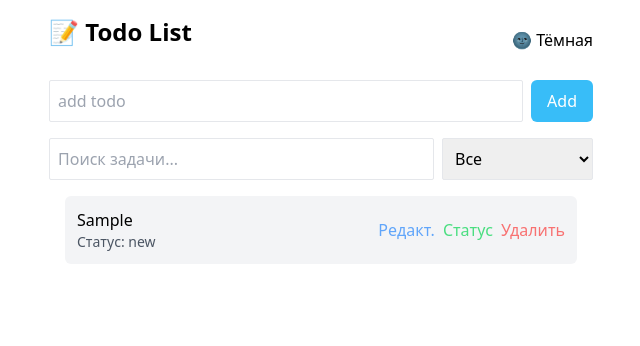
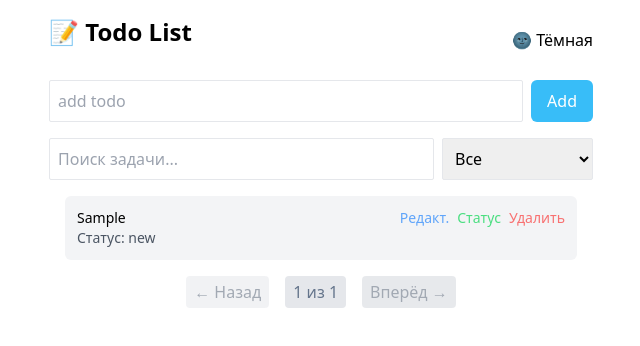
Before and after one commit to Dilmurat777/todo-list-created-of-chatGPT., a React (Vite) app: page / in a window 1280 px wide. Both pictures are taken after typing "Sample" into the empty fields and a click on the button "Add". Shown: the top 346 px of the page, without its empty margins (319-959 px from the left). Built offline with nearby package versions, Linux system fonts and the light colour scheme.

Commit message:
finish: adaptive + motion

```diff
--- a/package.json
+++ b/package.json
@@ -11,6 +11,7 @@
   },
   "dependencies": {
     "@reduxjs/toolkit": "^2.8.2",
+    "framer-motion": "^12.12.1",
     "react": "^19.1.0",
     "react-dom": "^19.1.0",
     "react-hot-toast": "^2.5.2",
--- a/src/App.jsx
+++ b/src/App.jsx
@@ -2,9 +2,11 @@ import { Toaster } from 'react-hot-toast';
 import AddList from './components/AddList';
 import AddTodoForm from './components/addTodoForm';
 import useDarkMode from './hooks/useDarkMode';
+import { useEffect } from 'react';
 
 function App() {
   const { theme, toggleTheme } = useDarkMode();
+
 
   return (
     <div className="min-h-screen bg-white dark:bg-gray-800 text-black">
--- a/src/components/AddList.jsx
+++ b/src/components/AddList.jsx
@@ -3,10 +3,11 @@ import { useDispatch, useSelector } from 'react-redux';
 import { updateTodo, deleteTodo, toggleStatus } from '../features/todos/todoSlice';
 import toast from 'react-hot-toast';
 import useDarkMode from '../hooks/useDarkMode';
+import { motion, AnimatePresence } from 'framer-motion';
 
 export default function AddList() {
   const dispatch = useDispatch();
-  const { theme} = useDarkMode();
+  const { theme } = useDarkMode();
   const tasks = useSelector((state) => state.todos.tasks);
   const [editingId, setEditingId] = useState(null);
   const [editedTitle, setEditedTitle] = useState('');
@@ -40,7 +41,7 @@ export default function AddList() {
 
   return (
     <div>
-      <div className="flex gap-2">
+      <div className="flex flex-col gap-2 sm:flex-row mt-1">
         <input
           type="text"
           placeholder="Поиск задачи..."
@@ -49,7 +50,7 @@ export default function AddList() {
           className="border p-2 w-full rounded-sm"
         />
         <select
-          className="border p-2 rounded-sm"
+          className="border p-2 rounded-sm sm:w-48"
           value={statusFilter}
           onChange={(e) => setStatusFilter(e.target.value)}>
           <option value="all">Все</option>
@@ -63,10 +64,15 @@ export default function AddList() {
         <p className="text-center text-gray-500">Ничего не найдено</p>
       ) : (
         <ul className="space-y-2 m-4">
+          <AnimatePresence>
             {paginatedPage.map((task) => (
-            <li
+              <motion.li
+                initial={{ opacity: 0, y: 20 }}
+                animate={{ opacity: 1, y: 0 }}
+                exit={{ opacity: 0, y: -20 }}
+                transition={{ duration: 0.3 }}
                 key={task.id}
-              className="flex items-center justify-between mb-4 bg-gray-100 p-3 rounded-md">
+                className="flex flex-col sm:flex-row gap-2 text-sm justify-between mb-4 bg-gray-100 p-3 rounded-md">
                 <div className="flex-1">
                   {editingId === task.id ? (
                     <input
@@ -120,12 +126,13 @@ export default function AddList() {
                     Удалить
                   </button>
                 </div>
-            </li>
+              </motion.li>
             ))}
+          </AnimatePresence>
         </ul>
       )}
 
-      {totalPages > 1 && (
+      {totalPages > 0 && (
         <div
           className={`flex items-center justify-center gap-4 mt-4 ${
             theme === 'dark' ? 'text-white' : 'text-black'
@@ -136,13 +143,13 @@ export default function AddList() {
             className="text-slate-600 px-2 py-1 bg-gray-200 rounded disabled:opacity-50">
             ← Назад
           </button>
-          <span>
+          <span className={`px-2 py-1 bg-gray-200 rounded text-slate-500`}>
             {currentPage} из {totalPages}
           </span>
           <button
             onClick={() => setCurrentPage((p) => Math.min(totalPages, p + 1))}
             disabled={currentPage === totalPages}
-            className="text-slate-600 px-2 py-1 bg-gray-200 rounded disabled:opacity-50">
+            className={`text-slate-600 px-2 py-1 bg-gray-300 rounded disabled:opacity-50 `}>
             {' '}
             Вперёд →
           </button>
--- a/src/features/todos/todoSlice.js
+++ b/src/features/todos/todoSlice.js
@@ -25,13 +25,14 @@ export const todoSlice = createSlice({
       reducer: (state, action) => {
         state.tasks.push(action.payload);
       },
-      prepare: (title) => {
+      prepare: (title, priority = 'medium') => {
         return {
           payload: {
             id: Date.now(),
             title,
             status: 'new',
             createAt: new Date().toISOString(),
+            priority,
           },
         };
       },
```
Also changed, not shown: src/hooks/useDarkMode.js (indentation only), 1 other file (tests, documents, lock files or other folders). Lines whose indentation alone changed are shown as unchanged.
